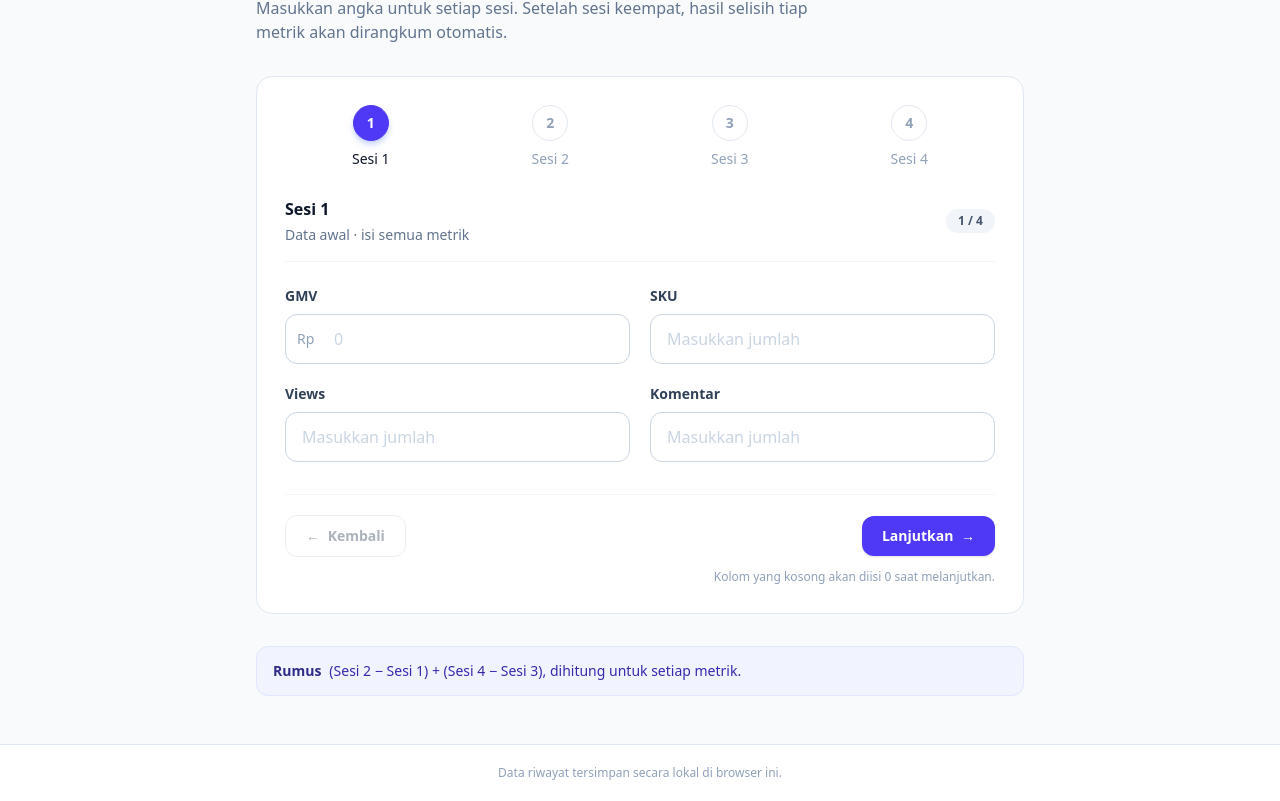
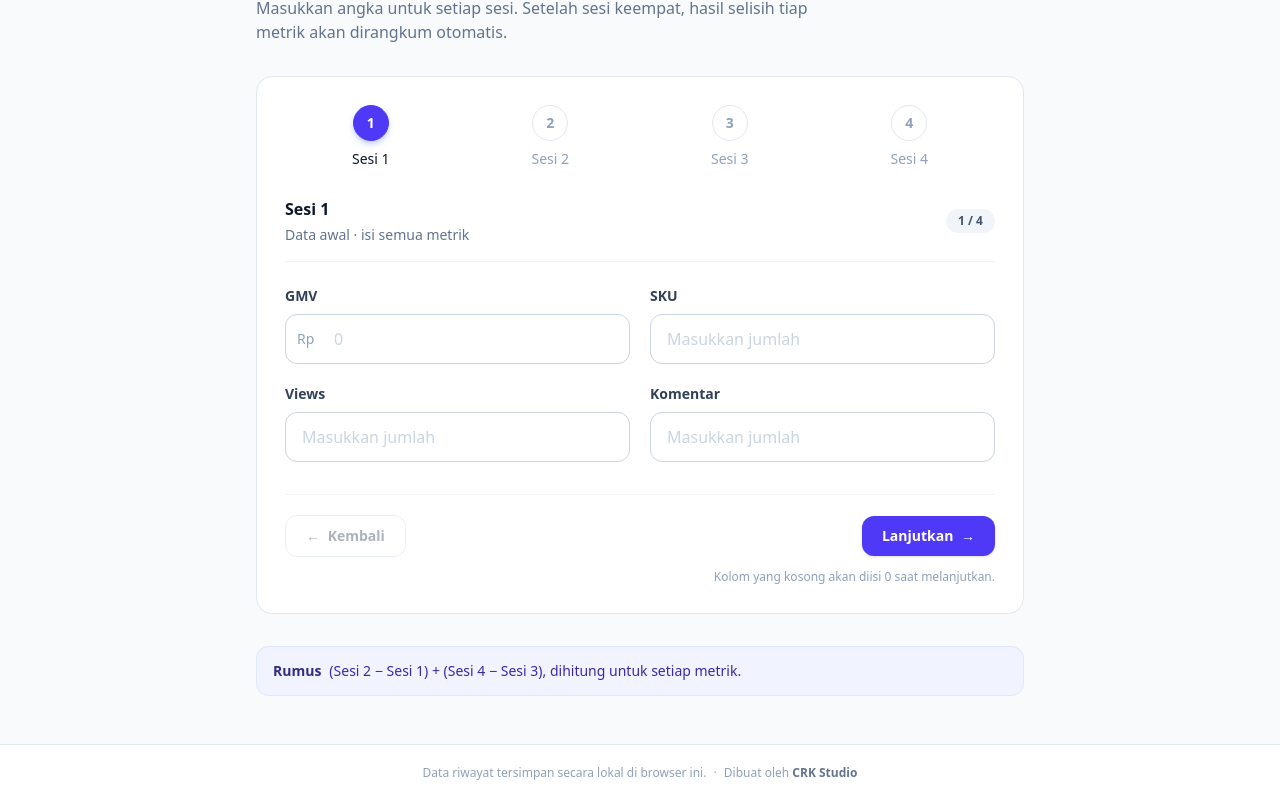
Before and after one commit to faizallmaullana/gmv-counter, a Vue app: page / in a window 1280 px wide. Shown: the part 205-1006 px from the top of the page. Built offline with nearby package versions, Linux system fonts and the light colour scheme.

Commit message:
add credit

```diff
--- a/src/App.vue
+++ b/src/App.vue
@@ -248,6 +248,6 @@ onMounted(() => {
       </section>
       <p v-if="dbError" role="alert" class="mx-auto mt-5 max-w-3xl rounded-xl border border-rose-200 bg-rose-50 px-4 py-3 text-sm text-rose-700">{{ dbError }}</p>
     </main>
-    <footer class="border-t border-slate-200 bg-white py-5 text-center text-xs text-slate-400">Data riwayat tersimpan secara lokal di browser ini.</footer>
+    <footer class="border-t border-slate-200 bg-white py-5 text-center text-xs text-slate-400">Data riwayat tersimpan secara lokal di browser ini. <span class="mx-1">·</span> Dibuat oleh <a href="https://crkstudio.com" target="_blank" rel="noopener noreferrer" class="font-semibold text-slate-500 transition hover:text-indigo-600">CRK Studio</a></footer>
   </div>
 </template>
```
